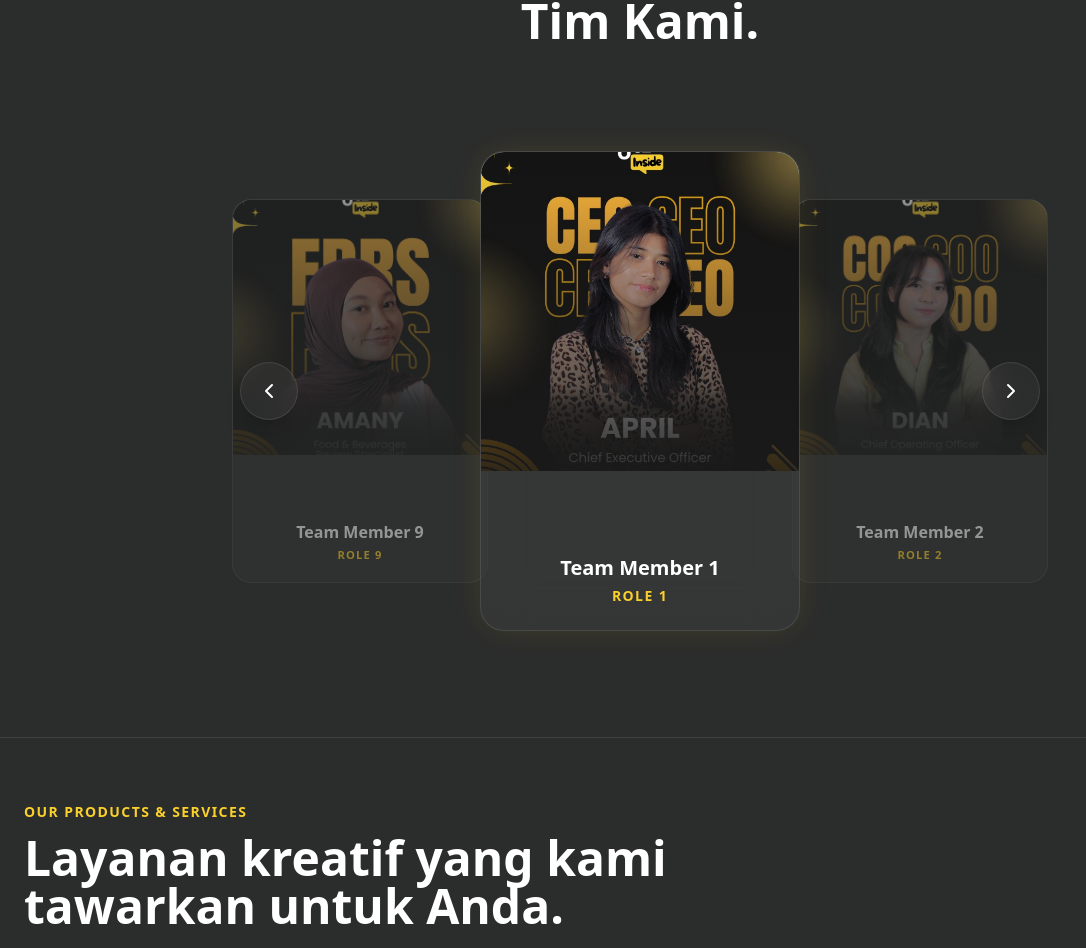
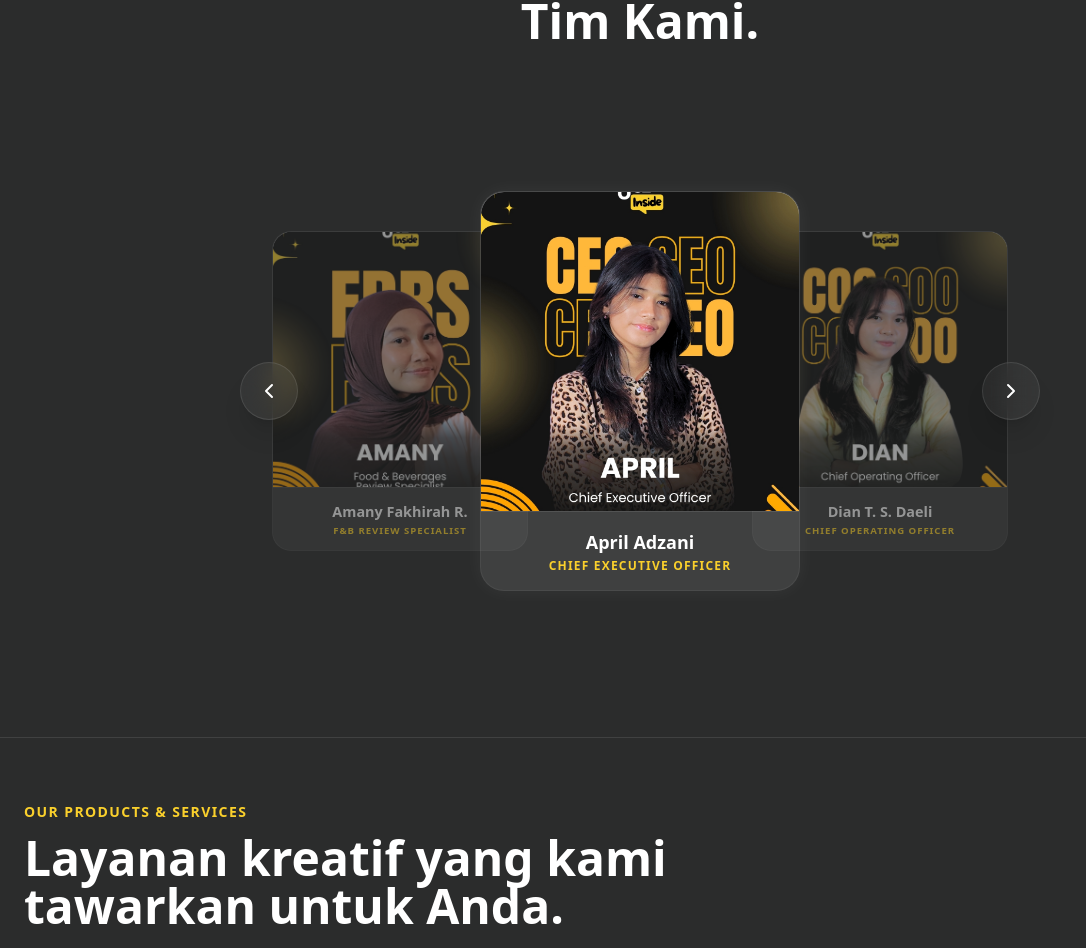
Before and after one commit to Taqizdihar/uni-inside, a React (Vite) app: page / in a window 1280 px wide. Shown: the part 2122-3070 px from the top of the page, without its empty margins (0-1086 px from the left). Built offline with nearby package versions, Linux system fonts and the light colour scheme.

Commit message:
feat: implement interactive team member carousel component and add team data to site configuration

```diff
--- a/src/components/TeamSection.tsx
+++ b/src/components/TeamSection.tsx
@@ -32,16 +32,16 @@ const TeamCard = ({ member, position, isMobile, theme, isDarkMode }: any) => {
 
   if (position === 'center') {
     animateProps = { x: 0, scale: 1, opacity: 1, zIndex: 30 };
-    hoverProps = { scale: 1.05 };
+    hoverProps = { scale: 1.02 }; // Subtle hover
   } else if (position === 'left') {
-    animateProps = { x: isMobile ? -140 : -280, scale: 0.8, opacity: 0.5, zIndex: 20 };
+    animateProps = { x: isMobile ? -110 : -240, scale: 0.8, opacity: 0.5, zIndex: 20 };
   } else if (position === 'right') {
-    animateProps = { x: isMobile ? 140 : 280, scale: 0.8, opacity: 0.5, zIndex: 20 };
+    animateProps = { x: isMobile ? 110 : 240, scale: 0.8, opacity: 0.5, zIndex: 20 };
   }
 
   return (
     <motion.div
-      className={`absolute top-0 bottom-0 m-auto w-80 h-[480px] ${position === 'center' ? 'cursor-pointer' : ''}`}
+      className={`absolute top-0 bottom-0 m-auto w-[280px] h-[350px] md:w-[320px] md:h-[400px] ${position === 'center' ? 'cursor-pointer' : ''}`}
       style={{ perspective: 1000 }}
       animate={animateProps}
       whileHover={hoverProps}
@@ -57,10 +57,11 @@ const TeamCard = ({ member, position, isMobile, theme, isDarkMode }: any) => {
       >
         {/* Front Side */}
         <div
-          className={`absolute inset-0 ${theme.cardBg} border ${theme.border} rounded-3xl overflow-hidden backdrop-blur-xl flex flex-col ${position === 'center' && isDarkMode ? 'shadow-[0_0_30px_rgba(250,208,44,0.1)]' : position === 'center' ? 'shadow-xl' : ''}`}
+          className={`absolute inset-0 ${theme.cardBg} border ${theme.border} rounded-3xl overflow-hidden flex flex-col ${position === 'center' && isDarkMode ? 'shadow-[0_0_20px_rgba(255,255,255,0.05)]' : position === 'center' ? 'shadow-lg' : ''}`}
           style={{ backfaceVisibility: 'hidden' }}
         >
-          <div className="w-full h-2/3 relative bg-gray-200 overflow-hidden">
+          {/* Image Container */}
+          <div className="w-full flex-1 relative bg-gray-200 overflow-hidden">
              <img
                src={getImageUrl(member.image)}
                alt={member.name}
@@ -74,11 +75,12 @@ const TeamCard = ({ member, position, isMobile, theme, isDarkMode }: any) => {
                  }
                }}
              />
-             <div className={`absolute inset-0 bg-gradient-to-t ${isDarkMode ? 'from-[#1a1a1a]' : 'from-white'} to-transparent opacity-90`} />
           </div>
-          <div className="absolute bottom-0 left-0 right-0 p-6 text-center z-10">
-            <h4 className="text-xl font-black mb-1">{member.name}</h4>
-            <p className={`text-sm ${theme.textYellow} font-bold tracking-widest uppercase`}>{member.role}</p>
+
+          {/* Info Container */}
+          <div className={`p-4 text-center shrink-0 ${theme.cardBg} border-t ${theme.border} flex flex-col justify-center`}>
+            <h4 className={`text-lg font-black mb-0.5 ${theme.text}`}>{member.name}</h4>
+            <p className={`text-xs ${theme.textYellow} font-bold tracking-widest uppercase`}>{member.role}</p>
           </div>
         </div>
 
--- a/src/constants/config.ts
+++ b/src/constants/config.ts
@@ -46,15 +46,15 @@ export const SITE_CONFIG = {
     growthDescription: "Total jumlah pengikut lintas sosial media aktif kami."
   },
   team: [
-    { id: 1, name: "Team Member 1", role: "Role 1", image: "April.jpg", bio: "Placeholder bio for member 1." },
-    { id: 2, name: "Team Member 2", role: "Role 2", image: "Dian.jpg", bio: "Placeholder bio for member 2." },
-    { id: 3, name: "Team Member 3", role: "Role 3", image: "Taqi.jpg", bio: "Placeholder bio for member 3." },
-    { id: 4, name: "Team Member 4", role: "Role 4", image: "Qorry.jpg", bio: "Placeholder bio for member 4." },
-    { id: 5, name: "Team Member 5", role: "Role 5", image: "Amadea.jpg", bio: "Placeholder bio for member 5." },
-    { id: 6, name: "Team Member 6", role: "Role 6", image: "Nadine.jpg", bio: "Placeholder bio for member 6." },
-    { id: 7, name: "Team Member 7", role: "Role 7", image: "Naura.jpg", bio: "Placeholder bio for member 7." },
-    { id: 8, name: "Team Member 8", role: "Role 8", image: "Anggi.jpg", bio: "Placeholder bio for member 8." },
-    { id: 9, name: "Team Member 9", role: "Role 9", image: "Amany.jpg", bio: "Placeholder bio for member 9." }
+    { id: 1, name: "April Adzani", role: "Chief Executive Officer", image: "April.jpg", bio: "Placeholder bio for member 1." },
+    { id: 2, name: "Dian T. S. Daeli", role: "Chief Operating Officer", image: "Dian.jpg", bio: "Placeholder bio for member 2." },
+    { id: 3, name: "M. Taqi Izdihar", role: "Chief Technology Officer", image: "Taqi.jpg", bio: "Placeholder bio for member 3." },
+    { id: 4, name: "K. Qorry Kharismayani", role: "Student Daily Life Specialist", image: "Qorry.jpg", bio: "Placeholder bio for member 4." },
+    { id: 5, name: "Amadea Salsabila", role: "Lab Daily Life Specialist", image: "Amadea.jpg", bio: "Placeholder bio for member 5." },
+    { id: 6, name: "Nadine Nathania", role: "News Report Specialist", image: "Nadine.jpg", bio: "Placeholder bio for member 6." },
+    { id: 7, name: "Naura Ramadhani", role: "Social Media Entertainment Specialist", image: "Naura.jpg", bio: "Placeholder bio for member 7." },
+    { id: 8, name: "Cantika Anggi", role: "Digital Education Specialist", image: "Anggi.jpg", bio: "Placeholder bio for member 8." },
+    { id: 9, name: "Amany Fakhirah R.", role: "F&B Review Specialist", image: "Amany.jpg", bio: "Placeholder bio for member 9." }
   ]
 };
 
```
